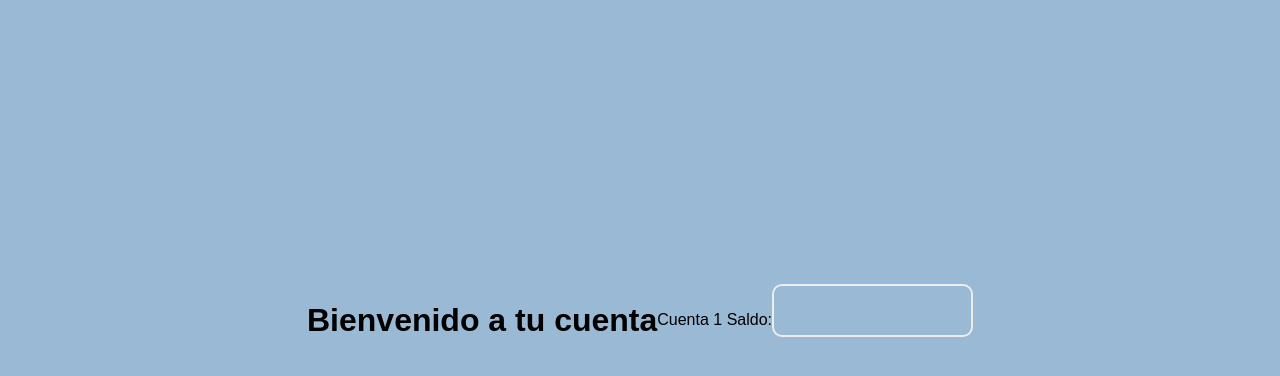
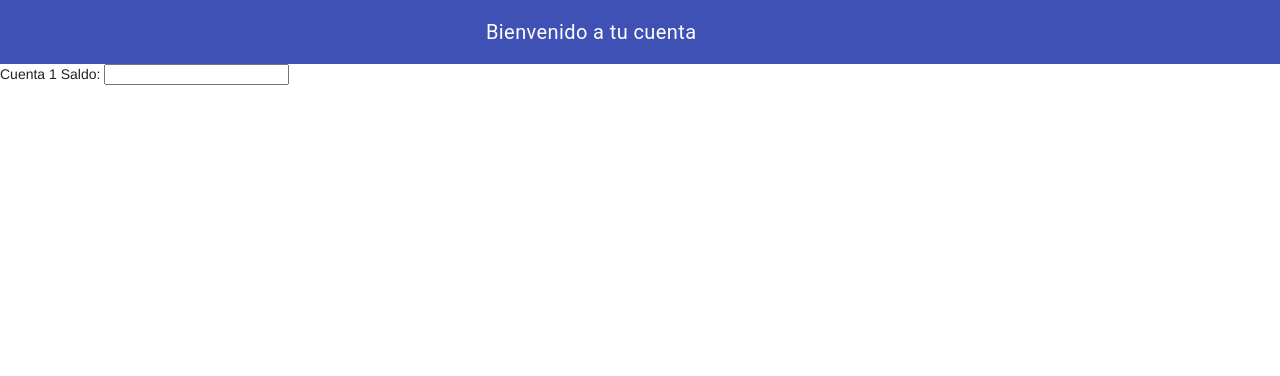
Before and after one commit to GabrielAlvB/JsATMproject.github.io, a plain HTML site: page principal.html in a window 1280 px wide. Drawn offline with nearby package versions, Linux system fonts and the light colour scheme.

Commit message:
center the header

```diff
--- a/principal.html
+++ b/principal.html
@@ -4,11 +4,32 @@
     <meta charset="UTF-8">
     <meta http-equiv="X-UA-Compatible" content="IE=edge">
     <meta name="viewport" content="width=device-width, initial-scale=1.0">
-    <link rel="stylesheet" href="styles/style.css">
+    <!-- Material Design Lite -->
+    <script src="https://code.getmdl.io/1.3.0/material.min.js"></script>
+    <link rel="stylesheet" href="https://code.getmdl.io/1.3.0/material.indigo-pink.min.css">
+    <!-- Material Design icon font -->
+    <link rel="stylesheet" href="https://fonts.googleapis.com/icon?family=Material+Icons">
+
+    <link rel="stylesheet" href="styles/principal.css">
     <title>Principal</title>
+
 </head>
+<header class="mdl-layout__header mdl-layout__header--scroll">
+    <div class="mdl-layout__header-row">
+      <!-- Title -->
+      <span class="mdl-layout-title center-title">Bienvenido a tu cuenta</span>
+      <!-- Add spacer, to align navigation to the right -->
+      <div class="mdl-layout-spacer"></div>
+      <!--
+        Navigation
+      <nav class="mdl-navigation">
+        <a class="mdl-navigation__link" href="">Link</a>
+      </nav>
+    -->
+    </div>
+  </header>
 <body>
-    <H1>Bienvenido a tu cuenta</H1>
+
     <label for="">Cuenta 1 Saldo:</label>
     <input type="text" name="Cantidad1" id="">
 
--- /dev/null
+++ b/styles/principal.css
@@ -0,0 +1,6 @@
+.center-title {
+    margin-left: 35%;
+    display: flex;
+    align-items: center;
+    justify-content: center;
+  }
--- a/styles/style.css
+++ b/styles/style.css
@@ -1,13 +1,6 @@
 *{
     background-color: rgb(153, 185, 212);
 }
-header {
-    background-color: #333;
-    color: #fff;
-    display: block;
-    padding: 20px;
-    text-align: center;
-  }
 
 body{
     font-family: Arial, Helvetica, sans-serif;
```
